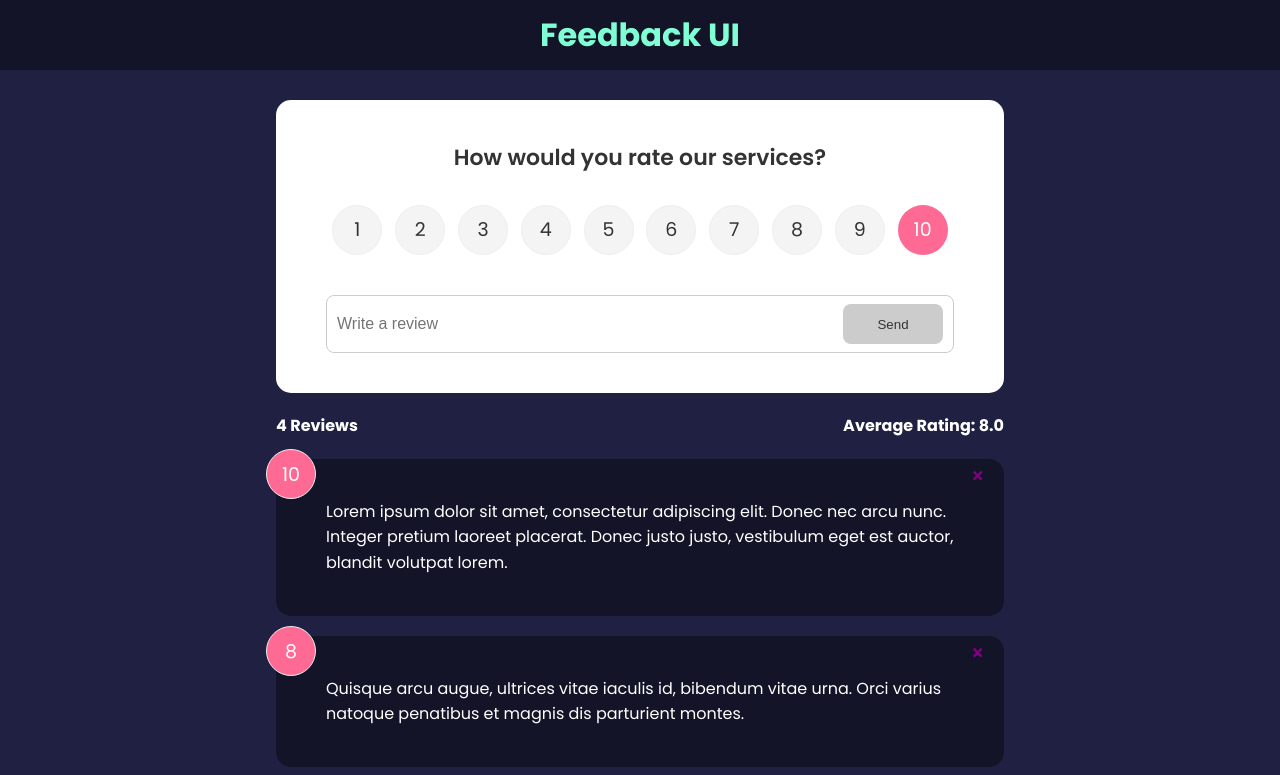
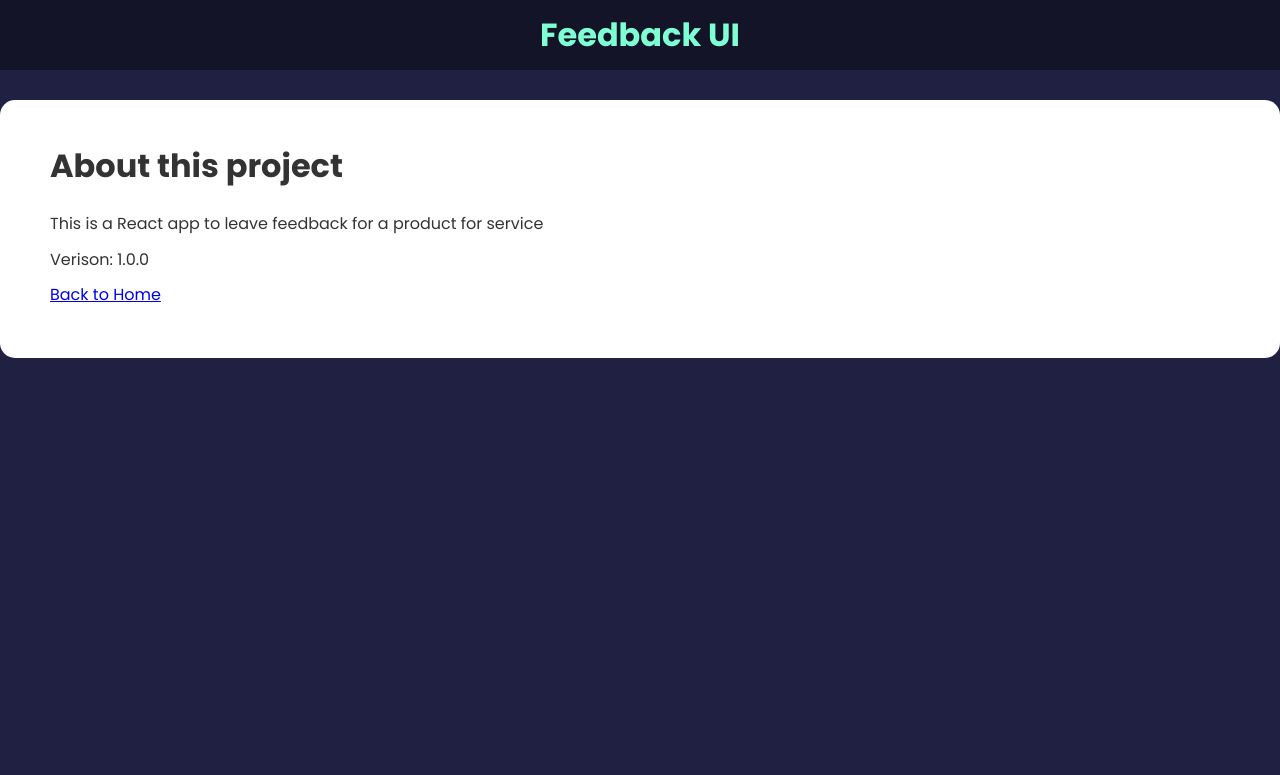
Before and after one commit to ElJefe111944/reviews-feedback-ui, a React (Create React App) app in the folder feedback-app/: page /about in a window 1280 px wide. Shown: the top 775 px of the page. Built offline with nearby package versions, Linux system fonts and the light colour scheme; the HTML template or start-up script is replaced by a standard one.

Commit message:
Page routing added

```diff
--- a/feedback-app/package.json
+++ b/feedback-app/package.json
@@ -8,6 +8,7 @@
     "@testing-library/user-event": "^13.5.0",
     "react": "^18.2.0",
     "react-dom": "^18.2.0",
+    "react-router-dom": "^6.9.0",
     "react-scripts": "5.0.1",
     "web-vitals": "^2.1.4"
   },
--- a/feedback-app/src/App.js
+++ b/feedback-app/src/App.js
@@ -1,10 +1,12 @@
 import { v4 as uuidv4 } from "uuid";
+import { Routes, Route, BrowserRouter as Router } from "react-router-dom";
 import { useState } from "react";
 import Header from "./components/Header";
 import FeedbackList from "./components/FeedbackList";
 import FeedbackStats from "./components/FeedbackStats";
 import FeedbackData from "./data/FeedbackData";
 import FeedbackForm from "./components/FeedbackForm";
+import AboutPage from "./pages/AboutPage";
 
 function App() {
 
@@ -24,16 +26,31 @@
         }
     }
 
-    return (
-        <>
-        <Header />
-        <div className="container">
-            <FeedbackForm handleAdd={addFeedback} />
-            <FeedbackStats feedback={feedback} />
-            <FeedbackList feedback={feedback} handleDelete={deleteFeedback} />
-        </div>
-        </>
-    )
+    return  (
+        <Router>
+          <Header/>
+
+          <div className="feedback-container">
+            <Routes>
+              <Route
+                path="/"
+                element={
+                  <>
+                    <FeedbackForm haldleAddFeedback={addFeedback} />
+                    <FeedbackStats feedback={feedback} />
+                    <FeedbackList
+                      feedback={feedback}
+                      handleDeleteItem={deleteFeedback}
+                    />
+                  </>
+                }
+              ></Route>
+
+              <Route path="/about" element={<AboutPage />} />
+            </Routes>
+          </div>
+        </Router>
+      );
 }
 
 export default App;
--- a/feedback-app/src/components/FeedbackList.jsx
+++ b/feedback-app/src/components/FeedbackList.jsx
@@ -1,4 +1,3 @@
-// import { motion, AnimatePresence } from 'framer-motion'
 import React from 'react'
 import PropTypes from 'prop-types';
 import FeedbackItem from './FeedbackItem';
--- a/feedback-app/src/index.js
+++ b/feedback-app/src/index.js
@@ -3,9 +3,5 @@
 import './index.css'
 import App from './App.js'
 
-const root = ReactDOM.createRoot(document.getElementById('root'));
-root.render(
-  <React.StrictMode>
-    <App />
-  </React.StrictMode>
-);
+
+ReactDOM.createRoot(document.getElementById('root')).render(<App />)
--- /dev/null
+++ b/feedback-app/src/pages/AboutPage.jsx
@@ -0,0 +1,20 @@
+import React from 'react'
+import Card from '../components/shared/Card'
+
+function AboutPage() {
+  return (
+    <Card>
+        <div className="about">
+            <h1>About this project</h1>
+            <p>This is a React app to leave feedback for a product for service</p>
+            <p>Verison: 1.0.0</p>
+
+            <p>
+                <a href="/">Back to Home</a>
+            </p>
+        </div>
+    </Card>
+  )
+}
+
+export default AboutPage
```
Also changed, not shown: 1 other file (tests, documents, lock files or other folders).
